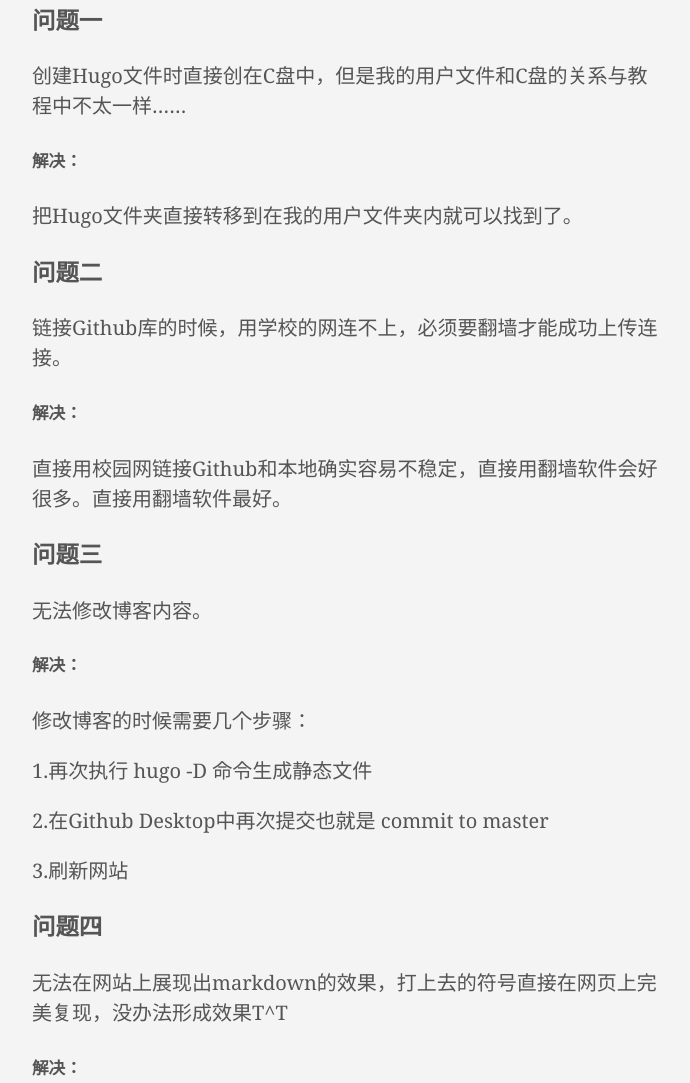
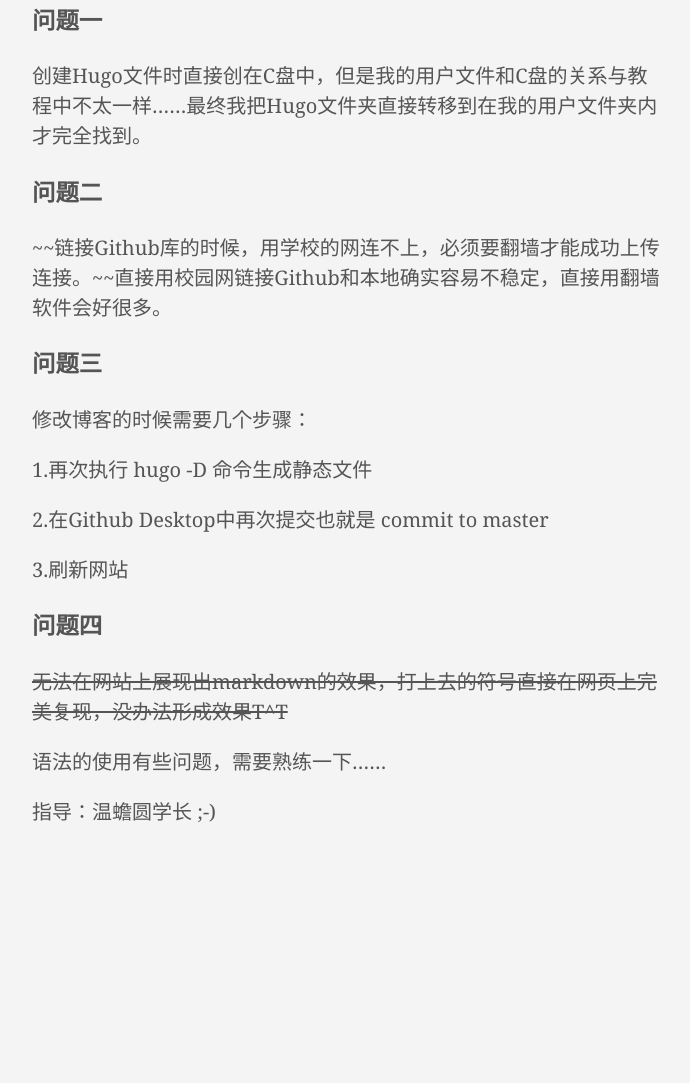
Before and after one commit to BZFLL/BZFLL.github.io, a plain HTML site: page posts/my-first-post/index.html in a window 1280 px wide. Shown: the part 542-1625 px from the top of the page, without its empty margins (112-802 px from the left). Drawn offline with Linux system fonts and the light colour scheme.

Commit message:
Revert "第五次修改我的第一篇博客"
This reverts commit 1d7e4e7e0e664db5cabe60e92e51caae217c9112.

```diff
--- a/posts/my-first-post/index.html
+++ b/posts/my-first-post/index.html
@@ -7,18 +7,15 @@
     <title>My First Post | My New Hugo Site</title>
     <meta name="viewport" content="width=device-width,minimum-scale=1">
     <meta name="description" content="第一篇博客：关于配置博客时遇到的问题 我的配置博客Github
-问题一 创建Hugo文件时直接创在C盘中，但是我的用户文件和C盘的关系与教程中不太一样……
-解决： 把Hugo文件夹直接转移到在我的用户文件夹内就可以找到了。
-问题二 链接Github库的时候，用学校的网连不上，必须要翻墙才能成功上传连接。
-解决： 直接用校园网链接Github和本地确实容易不稳定，直接用翻墙软件会好很多。直接用翻墙软件最好。
-问题三 无法修改博客内容。
-解决： 修改博客的时候需要几个步骤：
+问题一 创建Hugo文件时直接创在C盘中，但是我的用户文件和C盘的关系与教程中不太一样……最终我把Hugo文件夹直接转移到在我的用户文件夹内才完全找到。
+问题二 ~~链接Github库的时候，用学校的网连不上，必须要翻墙才能成功上传连接。~~直接用校园网链接Github和本地确实容易不稳定，直接用翻墙软件会好很多。
+问题三 修改博客的时候需要几个步骤：
 1.再次执⾏ hugo -D 命令⽣成静态⽂件
 2.在Github Desktop中再次提交也就是 commit to master
 3.刷新网站
 问题四 无法在网站上展现出markdown的效果，打上去的符号直接在网页上完美复现，没办法形成效果T^T
-解决： markdown语法的使用有些问题，需要熟练一下……
- 问题指导：温蟾圆学长 ;-)">
+语法的使用有些问题，需要熟练一下……
+指导：温蟾圆学长 ;-)">
     <meta name="generator" content="Hugo 0.88.1" />
 
 
@@ -40,18 +37,15 @@
 
     <meta property="og:title" content="My First Post" />
 <meta property="og:description" content="第一篇博客：关于配置博客时遇到的问题 我的配置博客Github
-问题一 创建Hugo文件时直接创在C盘中，但是我的用户文件和C盘的关系与教程中不太一样……
-解决： 把Hugo文件夹直接转移到在我的用户文件夹内就可以找到了。
-问题二 链接Github库的时候，用学校的网连不上，必须要翻墙才能成功上传连接。
-解决： 直接用校园网链接Github和本地确实容易不稳定，直接用翻墙软件会好很多。直接用翻墙软件最好。
-问题三 无法修改博客内容。
-解决： 修改博客的时候需要几个步骤：
+问题一 创建Hugo文件时直接创在C盘中，但是我的用户文件和C盘的关系与教程中不太一样……最终我把Hugo文件夹直接转移到在我的用户文件夹内才完全找到。
+问题二 ~~链接Github库的时候，用学校的网连不上，必须要翻墙才能成功上传连接。~~直接用校园网链接Github和本地确实容易不稳定，直接用翻墙软件会好很多。
+问题三 修改博客的时候需要几个步骤：
 1.再次执⾏ hugo -D 命令⽣成静态⽂件
 2.在Github Desktop中再次提交也就是 commit to master
 3.刷新网站
 问题四 无法在网站上展现出markdown的效果，打上去的符号直接在网页上完美复现，没办法形成效果T^T
-解决： markdown语法的使用有些问题，需要熟练一下……
- 问题指导：温蟾圆学长 ;-)" />
+语法的使用有些问题，需要熟练一下……
+指导：温蟾圆学长 ;-)" />
 <meta property="og:type" content="article" />
 <meta property="og:url" content="http://example.org/posts/my-first-post/" /><meta property="article:section" content="posts" />
 <meta property="article:published_time" content="2021-09-25T22:23:29+08:00" />
@@ -59,35 +53,29 @@
 
 <meta itemprop="name" content="My First Post">
 <meta itemprop="description" content="第一篇博客：关于配置博客时遇到的问题 我的配置博客Github
-问题一 创建Hugo文件时直接创在C盘中，但是我的用户文件和C盘的关系与教程中不太一样……
-解决： 把Hugo文件夹直接转移到在我的用户文件夹内就可以找到了。
-问题二 链接Github库的时候，用学校的网连不上，必须要翻墙才能成功上传连接。
-解决： 直接用校园网链接Github和本地确实容易不稳定，直接用翻墙软件会好很多。直接用翻墙软件最好。
-问题三 无法修改博客内容。
-解决： 修改博客的时候需要几个步骤：
+问题一 创建Hugo文件时直接创在C盘中，但是我的用户文件和C盘的关系与教程中不太一样……最终我把Hugo文件夹直接转移到在我的用户文件夹内才完全找到。
+问题二 ~~链接Github库的时候，用学校的网连不上，必须要翻墙才能成功上传连接。~~直接用校园网链接Github和本地确实容易不稳定，直接用翻墙软件会好很多。
+问题三 修改博客的时候需要几个步骤：
 1.再次执⾏ hugo -D 命令⽣成静态⽂件
 2.在Github Desktop中再次提交也就是 commit to master
 3.刷新网站
 问题四 无法在网站上展现出markdown的效果，打上去的符号直接在网页上完美复现，没办法形成效果T^T
-解决： markdown语法的使用有些问题，需要熟练一下……
- 问题指导：温蟾圆学长 ;-)"><meta itemprop="datePublished" content="2021-09-25T22:23:29+08:00" />
+语法的使用有些问题，需要熟练一下……
+指导：温蟾圆学长 ;-)"><meta itemprop="datePublished" content="2021-09-25T22:23:29+08:00" />
 <meta itemprop="dateModified" content="2021-09-25T22:23:29+08:00" />
-<meta itemprop="wordCount" content="30">
+<meta itemprop="wordCount" content="23">
 <meta itemprop="keywords" content="" /><meta name="twitter:card" content="summary"/>
 <meta name="twitter:title" content="My First Post"/>
 <meta name="twitter:description" content="第一篇博客：关于配置博客时遇到的问题 我的配置博客Github
-问题一 创建Hugo文件时直接创在C盘中，但是我的用户文件和C盘的关系与教程中不太一样……
-解决： 把Hugo文件夹直接转移到在我的用户文件夹内就可以找到了。
-问题二 链接Github库的时候，用学校的网连不上，必须要翻墙才能成功上传连接。
-解决： 直接用校园网链接Github和本地确实容易不稳定，直接用翻墙软件会好很多。直接用翻墙软件最好。
-问题三 无法修改博客内容。
-解决： 修改博客的时候需要几个步骤：
+问题一 创建Hugo文件时直接创在C盘中，但是我的用户文件和C盘的关系与教程中不太一样……最终我把Hugo文件夹直接转移到在我的用户文件夹内才完全找到。
+问题二 ~~链接Github库的时候，用学校的网连不上，必须要翻墙才能成功上传连接。~~直接用校园网链接Github和本地确实容易不稳定，直接用翻墙软件会好很多。
+问题三 修改博客的时候需要几个步骤：
 1.再次执⾏ hugo -D 命令⽣成静态⽂件
 2.在Github Desktop中再次提交也就是 commit to master
 3.刷新网站
 问题四 无法在网站上展现出markdown的效果，打上去的符号直接在网页上完美复现，没办法形成效果T^T
-解决： markdown语法的使用有些问题，需要熟练一下……
- 问题指导：温蟾圆学长 ;-)"/>
+语法的使用有些问题，需要熟练一下……
+指导：温蟾圆学长 ;-)"/>
 
 
   </head>
@@ -186,26 +174,18 @@
     <div class="nested-copy-line-height lh-copy serif f4 nested-links nested-img mid-gray pr4-l w-two-thirds-l"><h1 id="第一篇博客关于配置博客时遇到的问题">第一篇博客：关于配置博客时遇到的问题</h1>
 <p><a href="https://github.com/BZFLL/BZFLL.github.io">我的配置博客Github</a></p>
 <h3 id="问题一">问题一</h3>
-<p>创建Hugo文件时直接创在C盘中，但是我的用户文件和C盘的关系与教程中不太一样……</p>
-<h5 id="解决">解决：</h5>
-<p>把Hugo文件夹直接转移到在我的用户文件夹内就可以找到了。</p>
+<p>创建Hugo文件时直接创在C盘中，但是我的用户文件和C盘的关系与教程中不太一样……最终我把Hugo文件夹直接转移到在我的用户文件夹内才完全找到。</p>
 <h3 id="问题二">问题二</h3>
-<p>链接Github库的时候，用学校的网连不上，必须要翻墙才能成功上传连接。</p>
-<h5 id="解决-1">解决：</h5>
-<p>直接用校园网链接Github和本地确实容易不稳定，直接用翻墙软件会好很多。直接用翻墙软件最好。</p>
+<p>~~链接Github库的时候，用学校的网连不上，必须要翻墙才能成功上传连接。~~直接用校园网链接Github和本地确实容易不稳定，直接用翻墙软件会好很多。</p>
 <h3 id="问题三">问题三</h3>
-<p>无法修改博客内容。</p>
-<h5 id="解决-2">解决：</h5>
 <p>修改博客的时候需要几个步骤：</p>
 <p>1.再次执⾏ hugo -D 命令⽣成静态⽂件</p>
 <p>2.在Github Desktop中再次提交也就是 commit to master</p>
 <p>3.刷新网站</p>
 <h3 id="问题四">问题四</h3>
-<p>无法在网站上展现出markdown的效果，打上去的符号直接在网页上完美复现，没办法形成效果T^T</p>
-<h5 id="解决-3">解决：</h5>
-<p>markdown语法的使用有些问题，需要熟练一下……</p>
-<hr>
-<p>问题指导：温蟾圆学长 ;-)</p>
+<p><del>无法在网站上展现出markdown的效果，打上去的符号直接在网页上完美复现，没办法形成效果T^T</del></p>
+<p>语法的使用有些问题，需要熟练一下……</p>
+<p>指导：温蟾圆学长 ;-)</p>
 <ul class="pa0">
 
 </ul>
```
Also changed, not shown: index.html (+5 -8 lines), index.xml (+5 -8 lines), posts/index.html (+5 -8 lines), posts/index.xml (+5 -8 lines).
